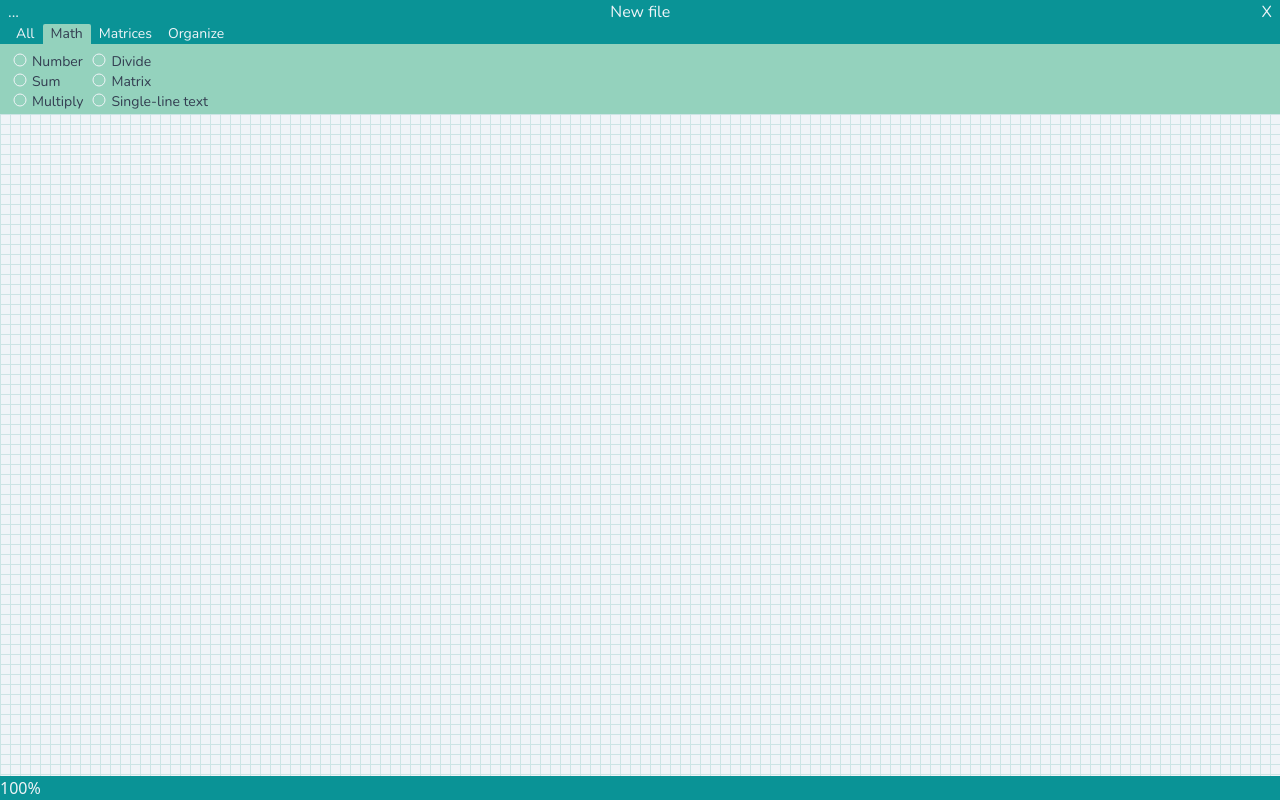
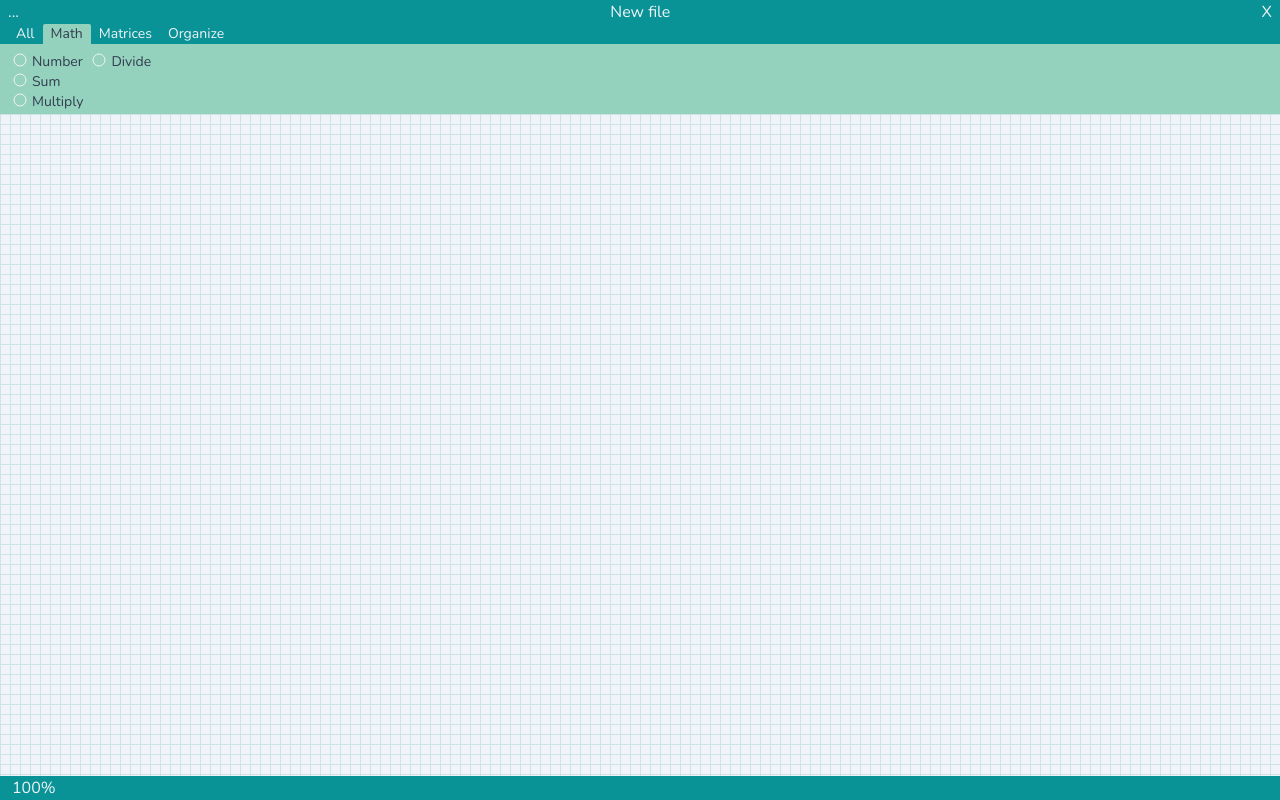
Before and after one commit to olekhshch/Kalk, a React (Vite) app: page / in a window 1280 px wide. Built offline with nearby package versions, Linux system fonts and the light colour scheme.

Commit message:
actions filtering

```diff
--- a/src/App.tsx
+++ b/src/App.tsx
@@ -1,5 +1,5 @@
 import "./index.css";
-import BottomPanel from "./layout/BottomPanel";
+import BottomPanel from "./layout/BottomPanel/BottomPanel";
 import Canvas from "./layout/Canvas";
 import TopPanel from "./layout/Top panel/TopPanel";
 
--- a/src/components/ButtonAction.tsx
+++ b/src/components/ButtonAction.tsx
@@ -1,14 +1,27 @@
+import React from "react";
 import NumberIcon from "../assets/icons/NumberIcon";
 
 type props = {
   title: string;
+  showIcon: boolean;
+  onClick?: () => void;
 };
 
-const ButtonAction = ({ title }: props) => {
+const ButtonAction = ({ title, showIcon, onClick }: props) => {
+  // if click action is specified - fires it, if not - fire action from the store by code
+  const clickHandler = () => {
+    if (onClick) {
+      onClick();
+    }
+  };
+
   return (
-    <button className="px-1 rounded-strd h-fit w-fit hover:bg-main hover:text-white flex gap-1">
-      <img src="src\assets\icons\Number.svg" />
-      {title}
+    <button
+      className="px-1 rounded-strd h-fit w-fit font-sys hover:bg-main hover:text-white flex gap-1"
+      onClick={clickHandler}
+    >
+      {showIcon && <img src="src\assets\icons\Number.svg" />}
+      <span>{title}</span>
     </button>
   );
 };
--- /dev/null
+++ b/src/components/Dialog.tsx
@@ -0,0 +1,17 @@
+import React from "react";
+
+type props = {
+  children: React.ReactNode;
+  bottom: number;
+};
+const Menu = ({ children, bottom }: props) => {
+  console.log(bottom);
+
+  return (
+    <div className={`bg-main fixed`} style={{ bottom: bottom }}>
+      {children}
+    </div>
+  );
+};
+
+export default Menu;
--- a/src/layout/BottomPanel.tsx
+++ /dev/null
@@ -1,10 +0,0 @@
-import React from "react";
-import useAppState from "../state/useAppState";
-
-const BottomPanel = () => {
-  const { scale } = useAppState();
-
-  return <div className="bg-main text-white">{scale * 100}%</div>;
-};
-
-export default BottomPanel;
--- /dev/null
+++ b/src/layout/BottomPanel/BottomPanel.tsx
@@ -0,0 +1,29 @@
+import React from "react";
+import useAppState from "../../state/useAppState";
+import ButtonAction from "../../components/ButtonAction";
+import ScaleDialog from "./ScaleMenu";
+
+const BottomPanel = () => {
+  const { scale, show_scale_menu, openScaleMenu, hideScaleMenu } =
+    useAppState();
+
+  const toggleScaleDialog = () => {
+    console.log(show_scale_menu);
+    show_scale_menu ? hideScaleMenu() : openScaleMenu();
+  };
+
+  return (
+    <div className="bg-main px-2 text-white font-sys">
+      <div>
+        <ButtonAction
+          title={`${scale * 100}%`}
+          showIcon={false}
+          onClick={toggleScaleDialog}
+        />
+        {show_scale_menu && <ScaleDialog />}
+      </div>
+    </div>
+  );
+};
+
+export default BottomPanel;
--- /dev/null
+++ b/src/layout/BottomPanel/ScaleMenu.tsx
@@ -0,0 +1,8 @@
+import React from "react";
+import Menu from "../../components/Dialog";
+
+const ScaleDialog = () => {
+  return <Menu bottom={24}>Scale</Menu>;
+};
+
+export default ScaleDialog;
--- a/src/layout/Top panel/ActionsPanel.tsx
+++ b/src/layout/Top panel/ActionsPanel.tsx
@@ -10,13 +10,17 @@ const ActionsPanel = () => {
   //#TODO: Filtering all actions depending on the active tab
 
   const actionList = useMemo<Action[]>(() => {
+    if (active_tab !== "All") {
+      return Object.values(actions[active_tab]!);
+    }
+
     return Object.values(actions).flat();
-  }, []);
+  }, [active_tab]);
 
   return (
     <div className="bg-sec px-2 pt-2 h-[72px] text-sm text-black flex flex-col flex-wrap content-start">
       {actionList.map(({ title }) => (
-        <ButtonAction key={title} title={title} />
+        <ButtonAction key={title} title={title} showIcon />
       ))}
     </div>
   );
--- a/src/state/useAppState.ts
+++ b/src/state/useAppState.ts
@@ -4,16 +4,22 @@ import { Tab } from "../types/system";
 interface AppState {
   active_tab: Tab;
   scale: number;
+  show_scale_menu: boolean;
 }
 
 interface AppActions {
   set_active_tab: (t: Tab) => void;
+  openScaleMenu: () => void;
+  hideScaleMenu: () => void;
 }
 
 const useAppState = create<AppState & AppActions>()((set) => ({
   active_tab: "Math",
   scale: 1,
+  show_scale_menu: false,
   set_active_tab: (tab) => set(() => ({ active_tab: tab })),
+  openScaleMenu: () => set(() => ({ show_scale_menu: true })),
+  hideScaleMenu: () => set(() => ({ show_scale_menu: false })),
 }));
 
 export default useAppState;
```
